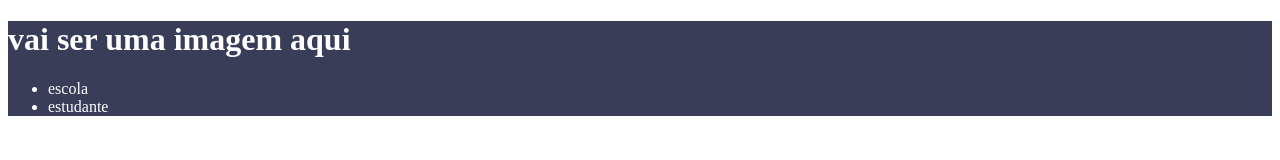
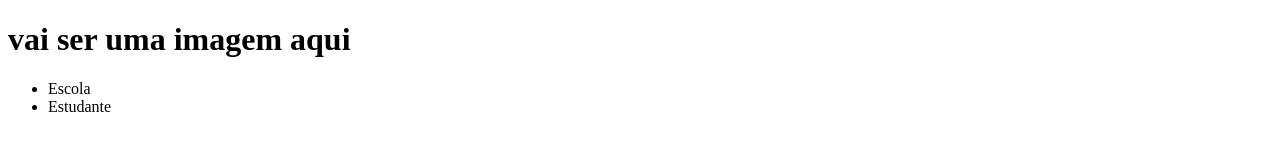
Before and after one commit to Wappler2/site-escola, a plain HTML site: page index.html in a window 1280 px wide. Drawn offline with Linux system fonts and the light colour scheme.

Commit message:
atualizacao

```diff
--- a/index.html
+++ b/index.html
@@ -7,14 +7,12 @@
     <title>site escola</title>
     <LINK REL="Stylesheet" href="style.css"
 </head>
-<header>
+<body>
     <h1> vai ser uma imagem aqui </h1>
+
     <ul>
-        <li>escola</li>
-        <li>estudante</li>
+        <li>Escola</li>
+        <li>Estudante</li>
     </ul>
-</header>
-<body>
-
 </body>
-</html>
+<html>
```
